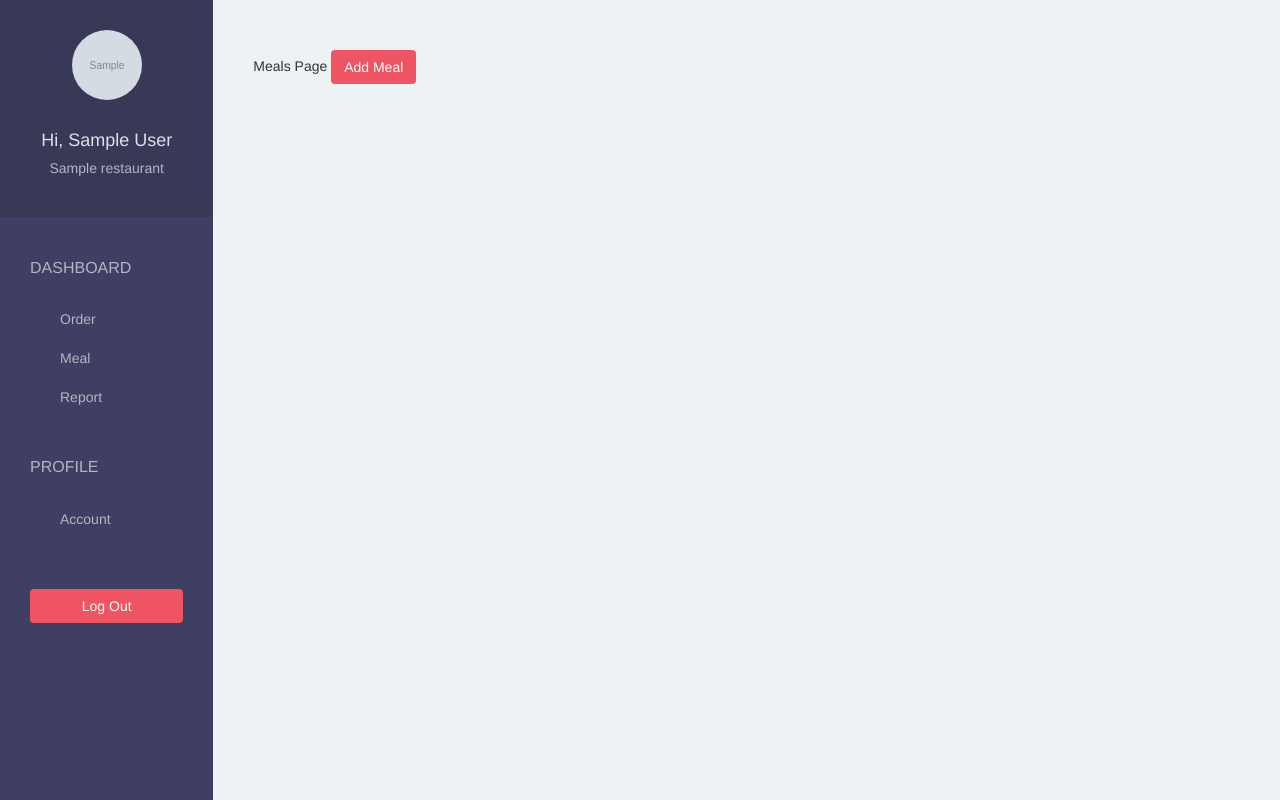
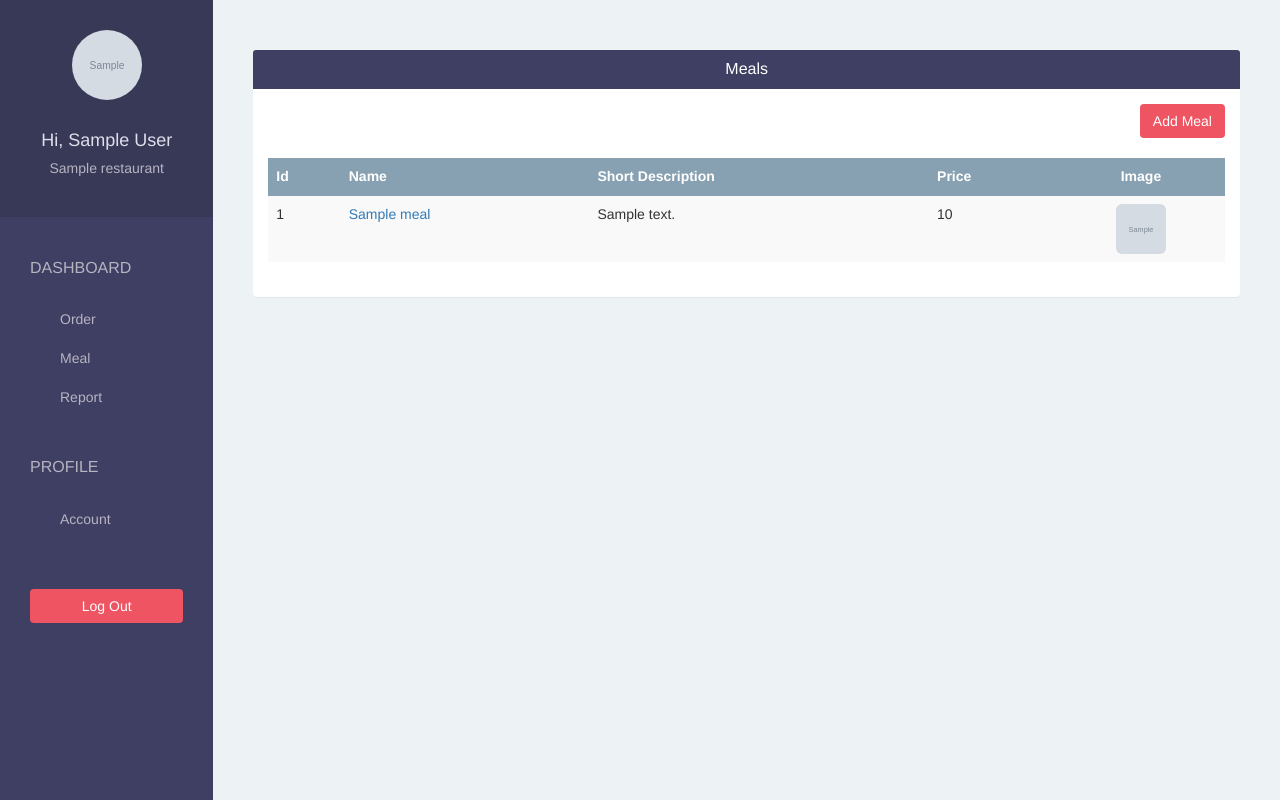
Before and after one commit to antyang/plate, a Django app: page /restaurant/meal/ in a window 1280 px wide. Run offline with Django 3.2, Linux system fonts and the light colour scheme; a user stored in the database is signed in; tables that the repository leaves empty hold one stand-in row (values such as "Sample post"); grey boxes marked "Sample" are stand-in pictures; some libraries are stand-ins or nearby versions.

Commit message:
Allow Meals to be edited/updated

```diff
--- a/plate/urls.py
+++ b/plate/urls.py
@@ -47,6 +47,7 @@ urlpatterns = [
     url(r'^restaurant/account/$', views.restaurant_account, name = 'restaurant-account'),
     url(r'^restaurant/meal/$', views.restaurant_meal, name = 'restaurant-meal'),
     url(r'^restaurant/meal/add/$', views.restaurant_add_meal, name = 'restaurant-add-meal'),
+    url(r'^restaurant/meal/edit/(?P<meal_id>\d+)/$', views.restaurant_edit_meal, name = 'restaurant-edit-meal'),
     url(r'^restaurant/order/$', views.restaurant_order, name = 'restaurant-order'),
     url(r'^restaurant/report/$', views.restaurant_report, name = 'restaurant-report'),
 
--- a/plateapp/static/css/style.css
+++ b/plateapp/static/css/style.css
@@ -6,6 +6,10 @@ body {
 
 .bg-blue {
   background-color: #3F3F63;
+}
+
+.bg-gray {
+  background-color: #88A1B2;
 }
 
 .text-white {
@@ -108,3 +112,15 @@ body {
 .content .panel {
   border: none;
 }
+
+/* Meal Table */
+
+.table > thead > tr > th,
+.table > thead > tr > td {
+  vertical-align: middle;
+}
+
+.table,
+.table > thead > tr > th {
+  border-color: #88A1B2;
+}
--- a/plateapp/templates/restaurant/meal.html
+++ b/plateapp/templates/restaurant/meal.html
@@ -1,7 +1,47 @@
 {% extends 'restaurant/base.html' %}
 
 {% block page %}
-  Meals Page
-  <a href="{% url 'restaurant-add-meal' %}" class="btn btn-pink">Add Meal</a>
+  <div class="panel">
+    <div class="panel-heading bg-blue">
+      <h4 class="panel-title text-center text-white">Meals</h4>
+    </div>
+    <div class="panel-body">
+      <div class="text-right">
+        <a href="{% url 'restaurant-add-meal' %}" class="btn btn-pink">Add Meal</a>
+        <br>
+        <br>
+      </div>
+      <table class="table table-border table-hover table-striped">
+        <thead>
+          <tr class="bg-gray text-white">
+            <th>Id</th>
+            <th>Name</th>
+            <th>Short Description</th>
+            <th>Price</th>
+            <th class="text-center">Image</th>
+          </tr>
+        </thead>
+        <tbody>
+          {% for meal in meals %}
+            <tr>
+              <td scope="row">
+                {{ meal.id }}
+              </td>
+              <td>
+                <a href="{% url 'restaurant-edit-meal' meal.id %}">{{ meal.name }}</a>
+              </td>
+              <td>{{ meal.short_description }}</td>
+              <td>{{ meal.price }}</td>
+              <td class="text-center">
+                <img src="{{ MEDIA_URL }}{{ meal.image }}" class="img-rounded" width="50" height="50">
+              </td>
+            </tr>
+          {% endfor %}
+        </tbody>
+      </table>
+    </div>
+  </div>
+
+
 
 {% endblock %}
--- a/plateapp/views.py
+++ b/plateapp/views.py
@@ -6,11 +6,14 @@ from django.contrib.auth import authenticate, login
 
 # User model of django
 from django.contrib.auth.models import User
+from plateapp.models import Meal
+
 
 # Create your views here.
 
 # views.py acts like a controller
 # containing fn act like actions
+# getting and handling data
 
 # Create function name home, that redirects users to home page
 def home(request):
@@ -48,7 +51,11 @@ def restaurant_account(request):
 
 @login_required(login_url='/restaurant/sign-in/')
 def restaurant_meal(request):
-  return render(request, 'restaurant/meal.html', {})
+  # get all the meals with this condition
+  meals = Meal.objects.filter(restaurant = request.user.restaurant).order_by("-id")
+  return render(request, 'restaurant/meal.html', {
+    "meals": meals
+    })
 
 @login_required(login_url='/restaurant/sign-in/')
 def restaurant_add_meal(request):
@@ -71,6 +78,25 @@ def restaurant_add_meal(request):
     # render above defined "form" to front page
     "form": form
     })
+
+@login_required(login_url='/restaurant/sign-in/')
+def restaurant_edit_meal(request, meal_id):
+  # get meals from db based on ID
+  form = MealForm(instance = Meal.objects.get(id = meal_id))
+
+  if request.method == "POST":
+    # set form
+    form = MealForm(request.POST, request.FILES, instance = Meal.objects.get(id = meal_id))
+
+    if form.is_valid():
+      form.save()
+      return redirect(restaurant_meal)
+
+  return render(request, 'restaurant/edit_meal.html', {
+    # render above defined "form" to front page
+    "form": form
+    })
+
 
 @login_required(login_url='/restaurant/sign-in/')
 def restaurant_order(request):
```
Also changed, not shown: plateapp/templates/restaurant/edit_meal.html (added, +21 -0 lines).
